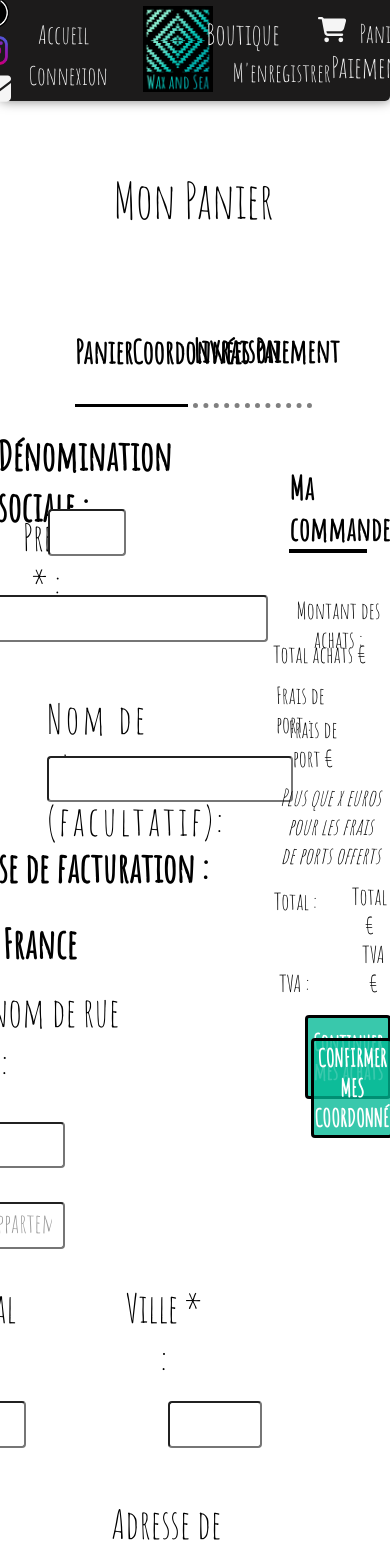
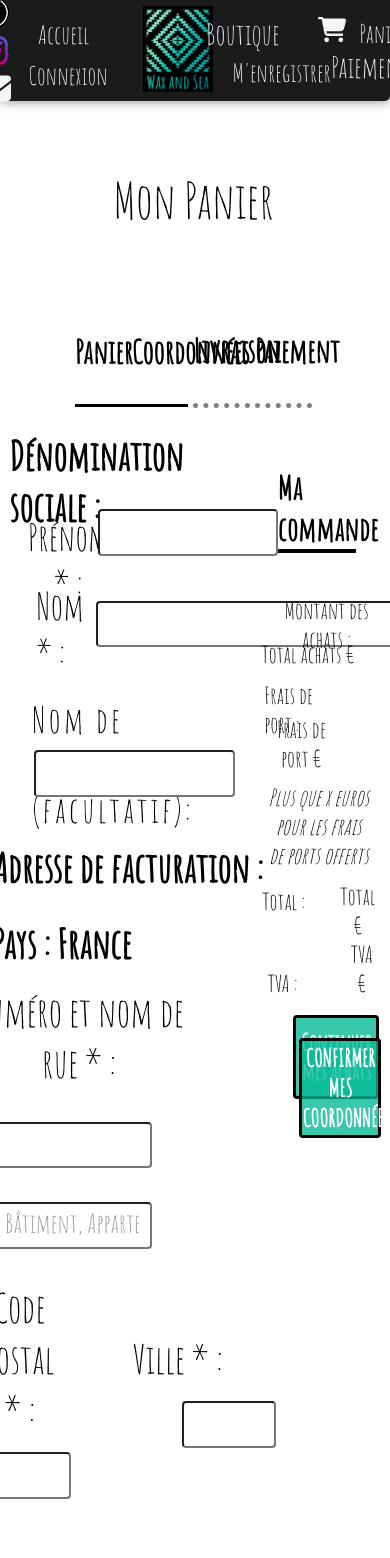
Before and after one commit to tristanlaulanie/waxandsea-front-dashboard, a React (Create React App) app: page /panier/coordonnees in a window 390 px wide. Shown: the top 1558 px of the page. Built offline with nearby package versions, Linux system fonts and the light colour scheme.

Commit message:
PanierCoordonnees:Responsive:Height950:wip

```diff
--- a/src/components/Panier/PanierCoordonnees/PanierCoordonneesResponsive.css
+++ b/src/components/Panier/PanierCoordonnees/PanierCoordonneesResponsive.css
@@ -377,12 +377,33 @@
     left: -12.1vw;
   }
 
-  #company-name_label_input input {
-    width: 66vw;
+  .command_component_coordonnees {
+    left: -4.5vw;
+  }
+}
+
+
+@media screen and (width <= 1500px) and (max-height: 950px) {
+  #last-name_label_input-container {
+    position: relative;
+    left: -2vw;
   }
 
-  .command_component_coordonnees {
-    left: -4.5vw;
+  #last_name_input {
+    width: 30vw;
+    position: relative;
+    left: -1.5vw;
+    /* background-color: red; */
+  }
+
+  #company-name_label_input input {
+    /* background-color: red; */
+    width: 60vw;
+  }
+
+  #billing_delivery-adress_form {
+    position: relative;
+    left: 3vw;
   }
 }
 
@@ -406,6 +427,15 @@
   #last-name_label_input-container {
     position: relative;
     left: -1.8vw;
+  }
+}
+
+@media screen and (width <= 1350px) and (max-height: 950px) {
+  #last-name_label_input-container input {
+    position: relative;
+    left: -5.5vw;
+    width: 17vw;
+    /* background-color: red; */
   }
 }
 
@@ -453,6 +483,12 @@
   }
 }
 
+@media screen and (width <= 1257px) and (max-height: 950px) {
+  #company-name_label_input input {
+    width: 57.5vw;
+  }
+}
+
 @media screen and (width <= 1230px) {
   #first-name_label_input_container label {
     /* border: 3px dotted darkmagenta; */
@@ -461,6 +497,32 @@
   #company-name_form {
     top: -8px;
     left: 0;
+  }
+}
+
+@media screen and (width <= 1196px) and (max-height: 950px) {
+  #first-name_label_input_container {
+    /* border: 2px dashed darkmagenta; */
+    width: 32vw;
+    position: relative;
+    left: 1vw;
+  }
+
+  #first-name_label_input_container label {
+    /* border: 2px dotted blue; */
+    left: 0;
+    display: inline-block;
+    width: 1200px;
+    margin: 0;
+  }
+
+  #company-name_label_input input {
+    width: 58vw;
+  }
+
+  #billing_delivery-adress_form {
+    position: relative;
+    left: 5vw;
   }
 }
 
@@ -497,6 +559,81 @@
   }
 }
 
+@media screen and (width <= 1160px) and (max-height: 950px) {
+  #first-name_label_input_container {
+    /* border: 1px solid red; */
+    width: 55vw;
+    display: flex;
+    justify-content: flex-start;
+    gap: 3vw;
+  }
+
+  #first-name_label_input_container input {
+    width: 46vw;
+
+  }
+
+  #last-name_label_input-container {
+    /* border: 1px solid red; */
+    width: 46vw;
+    position: relative;
+    left: 0.5vw;
+    display: flex;
+    justify-content: flex-start;
+    align-items: center;
+  }
+
+  #last_name_label {
+    /* border: 2px solid blue; */
+    width: 56vw;
+  }
+
+  #last-name_label_input-container input {
+    width: 280vw;
+    left: 3vw;
+  }
+
+  #company-name_label_input {
+    /* border: 1px solid red; */
+    display: flex;
+    flex-direction: column;
+    justify-content: center;
+    align-items: center;
+    height: 12vh;
+    left: 0.5vw;
+    top: 0;
+  }
+
+  #company-name_label_input label {
+    /* border: 1px solid red; */
+    width: 42vw;
+    left: -1vw;
+    top: -6vh;
+  }
+
+  #company-name_label_input input {
+    top: 2vh;
+    width: 51.5vw;
+    left: -0.5vw;
+  }
+}
+
+@media screen and (width <= 1115px) and (max-height: 950px) {
+  #last_name_label {
+    /* border: 2px solid blue; */
+    width: 59vw;
+  }
+
+  #company-name_label_input {
+    position: relative;
+    left: 0;
+  }
+  #company-name_label_input label {
+    /* border: 2px solid red; */
+    width: 44vw;
+  }
+}
+
 @media screen and (width <= 1100px) {
   #confirm_button button {
     height: 85px;
@@ -522,11 +659,46 @@
   }
 }
 
+@media screen and (width <= 1035px) and (max-height: 950px) {
+ #street-name-number {
+  position: relative;
+  left: -11vw;
+ }
+}
+
+@media screen and (width <= 930px) and (max-height: 950px) {
+  #billing_delivery-adress_form {
+    position: relative;
+    left: 11vw;
+  }
+}
+
+@media screen and (width <= 909px) and (max-height: 950px) {
+ #company-name_label_input label {
+    width: 53vw;
+    font-size: 2.2em;
+ }
+
+ #postal-code label,
+ #billing_phone-number label{
+   position: relative;
+   left: 2vw;
+   width: 22vw;
+ }
+}
+
 @media screen and (width <= 861px) {
   #confirm_button button {
     height: 100px;
     width: 71%;
     left: 6vw;
+  }
+}
+
+@media screen and (width <= 800px) and (max-height: 950px) {
+  #company-name_label_input label {
+    /* border: 2px solid red; */
+    width: 55vw;
   }
 }
 
```
